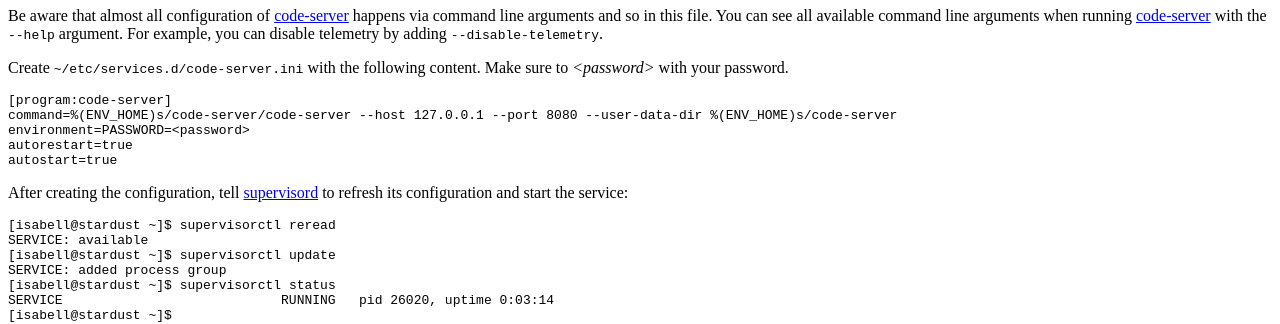
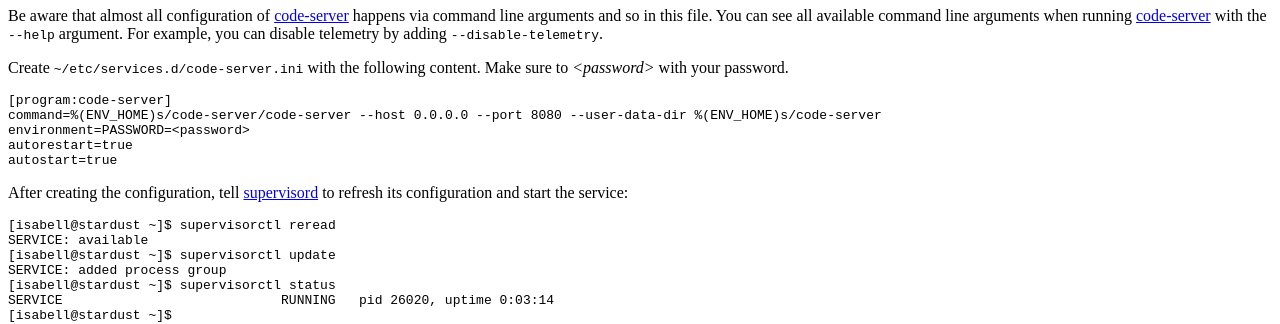
Before and after one commit to Uberspace/lab, a Sphinx documentation site: the page built from source/guide_code-server.rst, in a window 1280 px wide and 900 px high, scrolled down 4246 px. Shown: the part 152-476 px from the top of the window. Built offline with Sphinx 7.4.7 and the Read the Docs theme 2.0.0, drawn with Linux system fonts in a browser that asks for light colours.

Commit message:
[code-server] fix ip for web backend to work

```diff
--- a/source/guide_code-server.rst
+++ b/source/guide_code-server.rst
@@ -89,7 +89,7 @@
   :emphasize-lines: 3
 
   [program:code-server]
-  command=%(ENV_HOME)s/code-server/code-server --host 127.0.0.1 --port 8080 --user-data-dir %(ENV_HOME)s/code-server
+  command=%(ENV_HOME)s/code-server/code-server --host 0.0.0.0 --port 8080 --user-data-dir %(ENV_HOME)s/code-server
   environment=PASSWORD=<password>
   autorestart=true
   autostart=true
```
